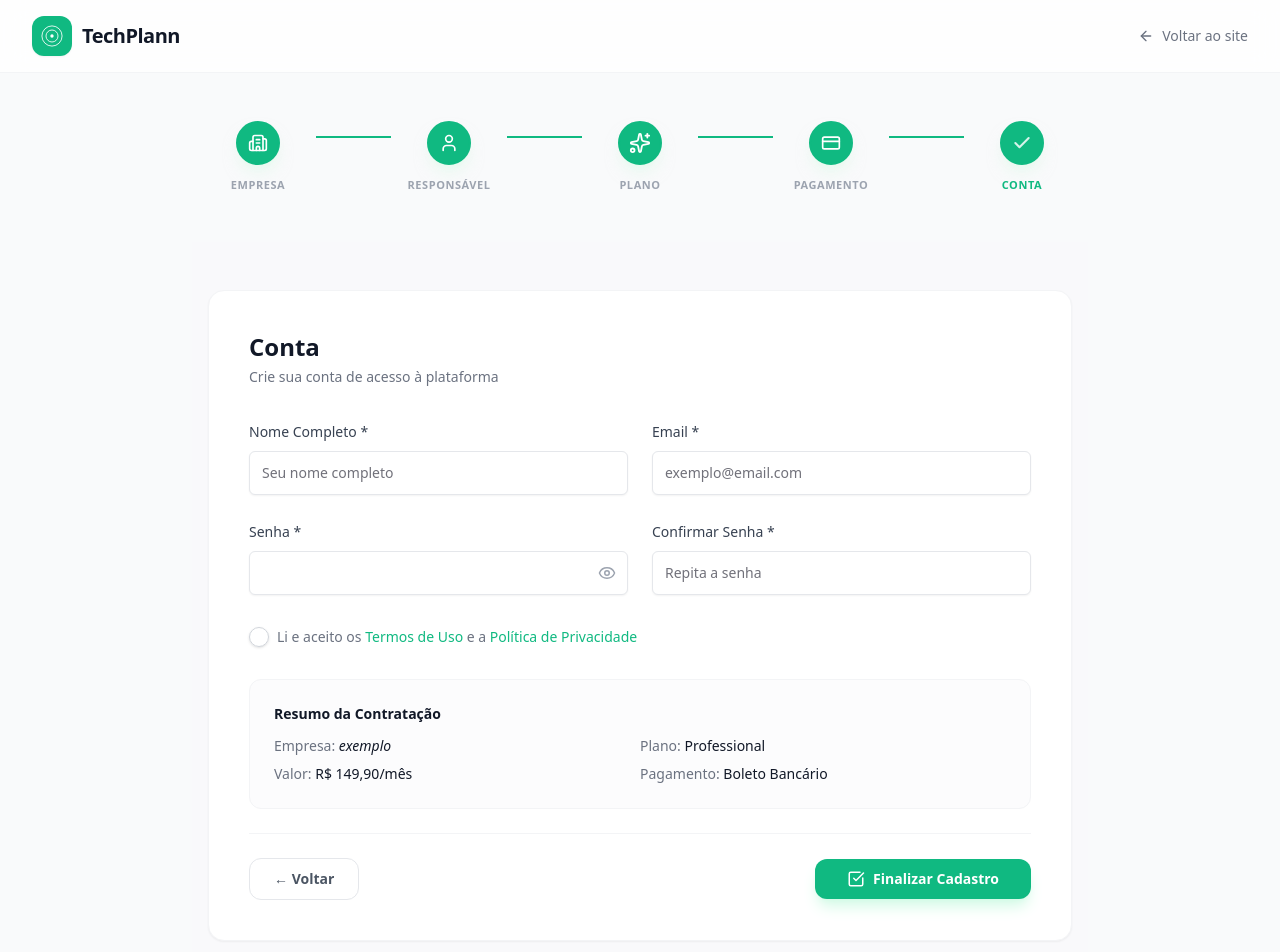
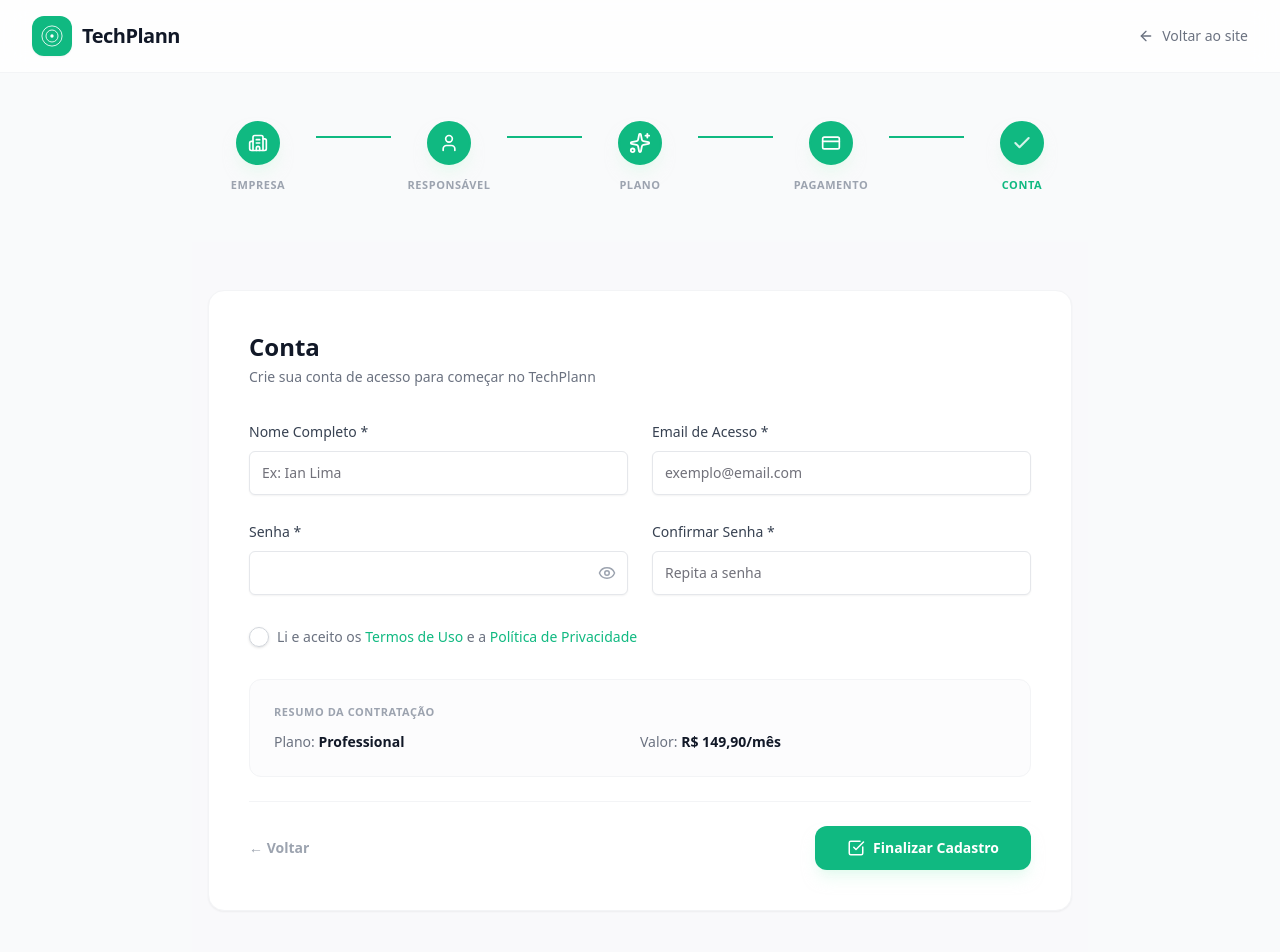
Before and after one commit to Yrmih/techplann-frontend, a Next.js app: page /onboarding/useraccount in a window 1280 px wide. Shown: the top 952 px of the page. Built offline with nearby package versions, Linux system fonts and the light colour scheme.

Commit message:
refactor(user-account): integra router e finaliza cadastro com redirecionamento

```diff
--- a/src/components/forms/onboarding/UserAccountForm.tsx
+++ b/src/components/forms/onboarding/UserAccountForm.tsx
@@ -4,19 +4,26 @@ import React from "react";
 import { useForm } from "react-hook-form";
 import { zodResolver } from "@hookform/resolvers/zod";
 import { Eye, EyeOff, CheckSquare } from "lucide-react";
+import { useRouter } from "next/navigation";
 
 import { Input } from "@/components/ui/input";
 import { Label } from "@/components/ui/label";
 import { Checkbox } from "@/components/ui/checkbox";
 import { cn } from "@/lib/utils";
 
-// Importando os tipos do seu schema
+// Importando os tipos do seu schema (mantemos para validação visual apenas)
 import { accountCreationSchema, type AccountCreationData } from "@/lib/validators/schema";
 
 export const UserAccountForm = () => {
   const [showPassword, setShowPassword] = React.useState(false);
+  const router = useRouter();
 
-  const { register, handleSubmit, setValue, formState: { errors, isSubmitting } } = useForm<AccountCreationData>({
+  const {
+    register,
+    handleSubmit,
+    setValue,
+    formState: { errors, isSubmitting }
+  } = useForm<AccountCreationData>({
     resolver: zodResolver(accountCreationSchema),
   });
 
@@ -28,30 +35,35 @@ export const UserAccountForm = () => {
     hasError && "border-red-500 focus-visible:ring-red-500"
   );
 
+  // FUNÇÃO MOCK: Apenas loga os dados e redireciona para o fim
   const onSubmit = (data: AccountCreationData) => {
-    console.log("Finalizando Cadastro:", data);
+    console.log("🏁 MVP - Cadastro Finalizado com sucesso:", data);
+
+    // Redireciona para o dashboard ou uma página de "Bem-vindo"
+    router.push("/dashboard");
   };
 
   return (
     <div className="bg-white rounded-2xl border border-gray-100 p-10 shadow-sm w-full mx-auto font-sans mt-4">
       <header className="mb-8">
         <h2 className="text-2xl font-bold text-gray-900">Conta</h2>
-        <p className="text-sm text-gray-500 mt-1">Crie sua conta de acesso à plataforma</p>
+        <p className="text-sm text-gray-500 mt-1">Crie sua conta de acesso para começar no TechPlann</p>
       </header>
 
       <form onSubmit={handleSubmit(onSubmit)} className="space-y-6">
+        {/* Identificação do Usuário */}
         <div className="grid grid-cols-1 md:grid-cols-2 gap-6">
           <div className="space-y-2">
             <Label className="text-sm font-medium text-gray-700">Nome Completo *</Label>
             <Input
               {...register("fullName")}
-              placeholder="Seu nome completo"
+              placeholder="Ex: Ian Lima"
               className={inputStyles(!!errors.fullName)}
             />
             {errors.fullName && <p className="text-xs text-red-500">{errors.fullName.message}</p>}
           </div>
           <div className="space-y-2">
-            <Label className="text-sm font-medium text-gray-700">Email *</Label>
+            <Label className="text-sm font-medium text-gray-700">Email de Acesso *</Label>
             <Input
               {...register("email")}
               placeholder="exemplo@email.com"
@@ -61,6 +73,7 @@ export const UserAccountForm = () => {
           </div>
         </div>
 
+        {/* Credenciais */}
         <div className="grid grid-cols-1 md:grid-cols-2 gap-6">
           <div className="space-y-2 relative">
             <Label className="text-sm font-medium text-gray-700">Senha *</Label>
@@ -92,12 +105,13 @@ export const UserAccountForm = () => {
           </div>
         </div>
 
+        {/* Termos de Uso (Layout Bolinha) */}
         <div className="flex items-center space-x-2 py-2">
           <Checkbox
             id="terms"
             onCheckedChange={(checked) => setValue("acceptTerms", !!checked)}
             className={cn(
-            "h-5 w-5 rounded-full border-gray-300 transition-all", // h-5 w-5 e rounded-full para formato de bolinha
+              "h-5 w-5 rounded-full border-gray-300 transition-all",
               "data-[state=checked]:bg-[#10b981] data-[state=checked]:border-[#10b981] data-[state=checked]:text-white"
             )}
           />
@@ -106,23 +120,22 @@ export const UserAccountForm = () => {
           </label>
         </div>
 
+        {/* Resumo Estático (Para fechar o visual) */}
         <div className="bg-gray-50/50 rounded-xl p-6 space-y-3 border border-gray-100">
-          <h3 className="text-sm font-bold text-gray-900">Resumo da Contratação</h3>
+          <h3 className="text-[11px] font-black uppercase text-gray-400 tracking-wider">Resumo da Contratação</h3>
           <div className="grid grid-cols-1 md:grid-cols-2 gap-y-2 text-sm">
-            <p className="text-gray-500">Empresa: <span className="text-gray-900 font-medium italic">exemplo</span></p>
-            <p className="text-gray-500">Plano: <span className="text-gray-900 font-medium">Professional</span></p>
-            <p className="text-gray-500">Valor: <span className="text-gray-900 font-medium">R$ 149,90/mês</span></p>
-            <p className="text-gray-500">Pagamento: <span className="text-gray-900 font-medium">Boleto Bancário</span></p>
+            <p className="text-gray-500">Plano: <span className="text-gray-900 font-bold">Professional</span></p>
+            <p className="text-gray-500">Valor: <span className="text-gray-900 font-bold text-[#10b981]">R$ 149,90/mês</span></p>
           </div>
         </div>
 
-        <hr className="border-gray-100 my-8" />
+        <hr className="border-gray-100 my-4" />
 
         <div className="flex justify-between items-center">
           <button
             type="button"
             onClick={() => window.history.back()}
-            className="flex items-center gap-2 px-6 py-2.5 rounded-xl border border-gray-200 text-gray-600 font-bold text-sm hover:bg-gray-50 transition-all"
+            className="text-sm font-bold text-gray-400 hover:text-gray-600 transition-colors"
           >
             ← Voltar
           </button>
@@ -130,7 +143,7 @@ export const UserAccountForm = () => {
           <button
             type="submit"
             disabled={isSubmitting}
-            className="flex items-center gap-2 px-8 py-2.5 rounded-xl bg-[#10b981] text-white font-bold text-sm hover:bg-[#0da673] transition-all shadow-lg shadow-emerald-100"
+            className="flex items-center gap-2 px-8 py-3 rounded-xl bg-[#10b981] text-white font-bold text-sm hover:bg-[#0da673] transition-all shadow-lg shadow-emerald-100/50 disabled:opacity-50"
           >
             <CheckSquare size={18} />
             Finalizar Cadastro
```
Lines whose indentation alone changed are shown as unchanged.
